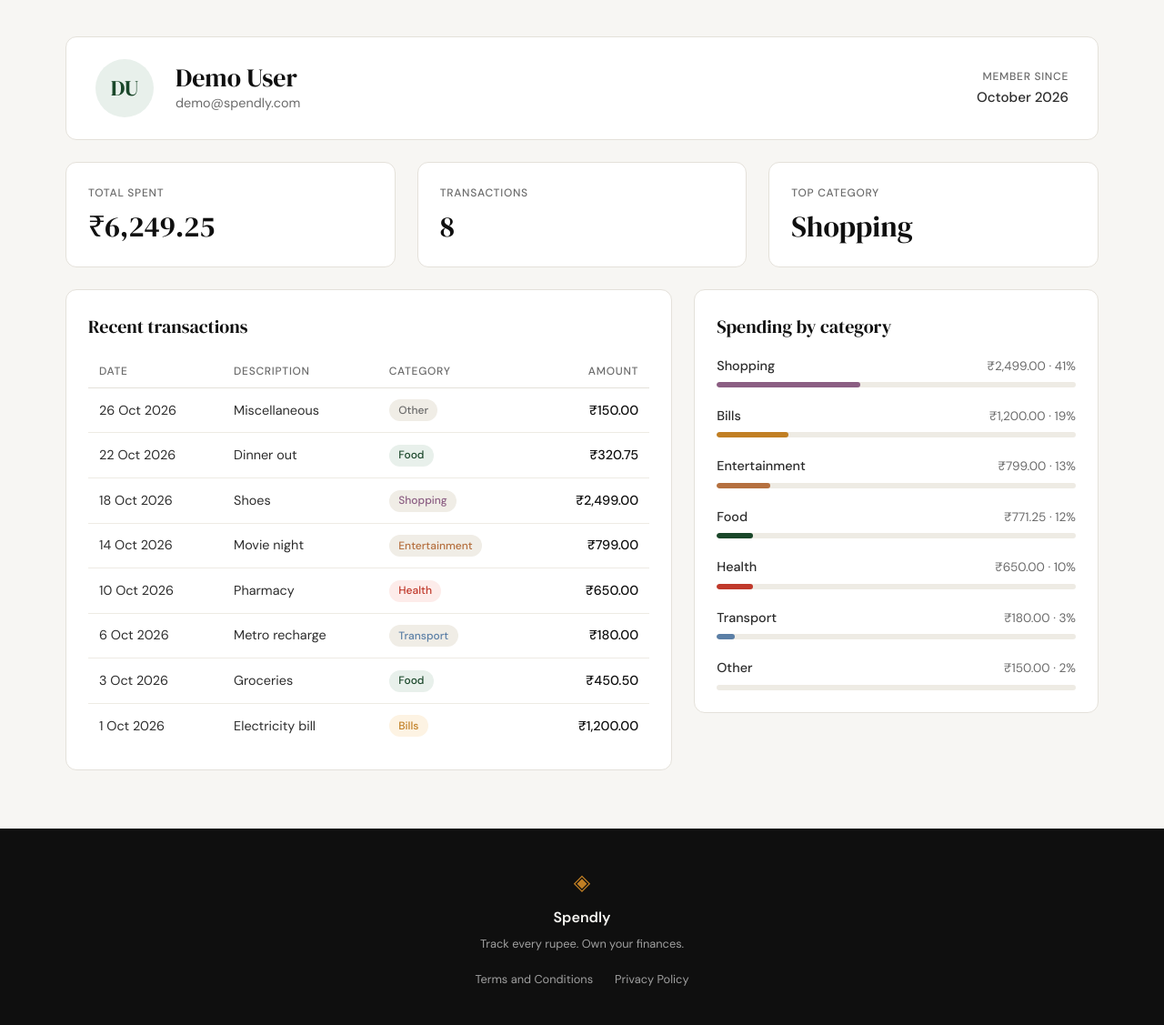
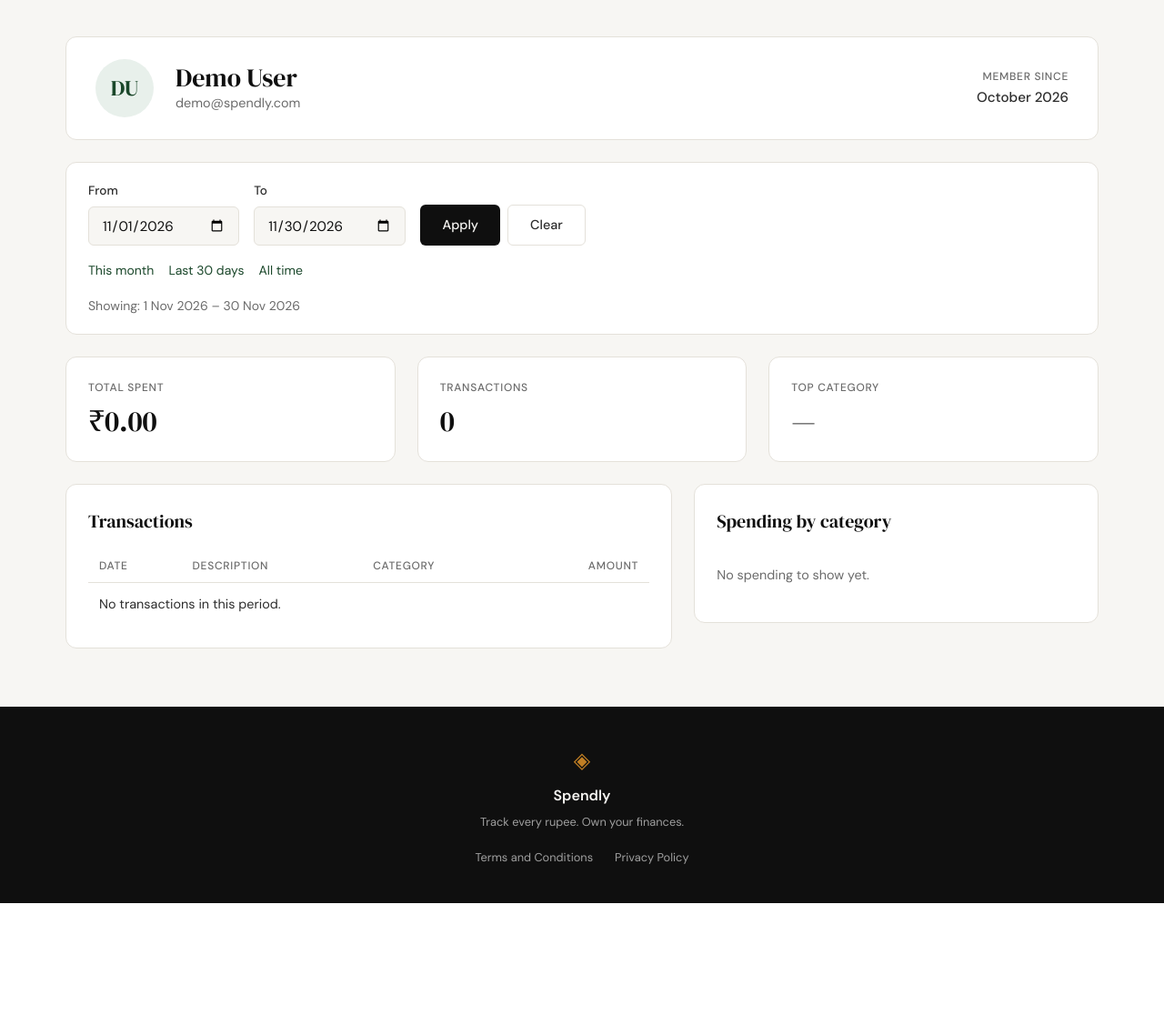
Before and after one commit to rudraksh-sindwani/spendly, a Flask app: page /profile?from=2026-11-01&to=2026-11-30 in a window 1280 px wide. Shown: the part 61-1188 px from the top of the page at 91% size. After the commit the page ends 1054 px from the top, so only its background shows below. Run offline with Flask 3, Linux system fonts and the light colour scheme; a user stored in the database is signed in; data comes from the database, SQL or seed files in the repository.

Commit message:
add dynamic routes to profile page

```diff
--- a/app.py
+++ b/app.py
@@ -1,4 +1,6 @@
+import calendar
 import sqlite3
+from datetime import date, datetime, timedelta
 
 from flask import Flask, flash, redirect, render_template, request, session, url_for
 from werkzeug.security import check_password_hash
@@ -110,11 +112,51 @@ def privacy():
 # Profile and placeholder routes                                      #
 # ------------------------------------------------------------------ #
 
+def _parse_iso_date(value):
+    try:
+        return datetime.strptime(value or "", "%Y-%m-%d").date()
+    except ValueError:
+        return None
+
+
+def _format_day(d):
+    return f"{d.day} {d.strftime('%b %Y')}"
+
+
 @app.route("/profile")
 def profile():
     user_id = session.get("user_id")
     if not user_id:
         return redirect(url_for("login"))
+
+    # ---- SECTION: date filter ----
+    start = _parse_iso_date(request.args.get("from"))
+    end = _parse_iso_date(request.args.get("to"))
+    range_reversed = bool(start and end and start > end)
+    if range_reversed:
+        start = end = None
+    date_from = start.isoformat() if start else None
+    date_to = end.isoformat() if end else None
+    filter_active = bool(start or end)
+
+    today = date.today()
+    presets = {
+        "month_start": today.replace(day=1).isoformat(),
+        "month_end": today.replace(
+            day=calendar.monthrange(today.year, today.month)[1]
+        ).isoformat(),
+        "last30_start": (today - timedelta(days=29)).isoformat(),
+        "last30_end": today.isoformat(),
+    }
+
+    range_label = ""
+    if start and end:
+        range_label = f"{_format_day(start)} – {_format_day(end)}"
+    elif start:
+        range_label = f"From {_format_day(start)}"
+    elif end:
+        range_label = f"Until {_format_day(end)}"
+    # ---- END SECTION: date filter ----
 
     # ---- SECTION: user + summary stats (subagent 2) ----
     user = get_user_by_id(user_id)
@@ -124,19 +166,27 @@ def profile():
             (words[0][0] + words[-1][0]).upper() if len(words) > 1
             else words[0][0].upper() if words else "?"
         )
-    stats = get_summary_stats(user_id)
+    stats = get_summary_stats(user_id, date_from, date_to)
     # ---- END SECTION: user + summary stats ----
 
     if user is None:
         session.clear()
         return redirect(url_for("login"))
 
+    if range_reversed:
+        flash("Start date must be on or before end date", "error")
+
     # ---- SECTION: transaction history (subagent 1) ----
-    transactions = get_recent_transactions(user_id)
+    transactions = get_recent_transactions(
+        user_id,
+        limit=None if filter_active else 10,
+        date_from=date_from,
+        date_to=date_to,
+    )
     # ---- END SECTION: transaction history ----
 
     # ---- SECTION: category breakdown (subagent 3) ----
-    categories = get_category_breakdown(user_id)
+    categories = get_category_breakdown(user_id, date_from, date_to)
     for c in categories:
         c["bar"] = round(c["pct"] / 5) * 5
     # ---- END SECTION: category breakdown ----
@@ -147,6 +197,11 @@ def profile():
         stats=stats,
         transactions=transactions,
         categories=categories,
+        date_from=date_from or "",
+        date_to=date_to or "",
+        filter_active=filter_active,
+        range_label=range_label,
+        presets=presets,
     )
 
 
--- a/database/queries.py
+++ b/database/queries.py
@@ -1,8 +1,18 @@
-from datetime import datetime
-
 from datetime import datetime
 
 from database.db import get_db
+
+
+def _date_clause(date_from, date_to):
+    sql = ""
+    params = []
+    if date_from:
+        sql += " AND date >= ?"
+        params.append(date_from)
+    if date_to:
+        sql += " AND date <= ?"
+        params.append(date_to)
+    return sql, params
 
 
 # ---- SECTION: user + summary stats (subagent 2) ---------------------
@@ -30,18 +40,20 @@ def get_user_by_id(user_id):
     }
 
 
-def get_summary_stats(user_id):
+def get_summary_stats(user_id, date_from=None, date_to=None):
+    clause, extra = _date_clause(date_from, date_to)
+    params = (user_id, *extra)
     conn = get_db()
     try:
         totals = conn.execute(
             "SELECT COALESCE(SUM(amount), 0) AS total, COUNT(*) AS cnt "
-            "FROM expenses WHERE user_id = ?",
-            (user_id,),
+            "FROM expenses WHERE user_id = ?" + clause,
+            params,
         ).fetchone()
         top = conn.execute(
-            "SELECT category FROM expenses WHERE user_id = ? "
-            "GROUP BY category ORDER BY SUM(amount) DESC, category ASC LIMIT 1",
-            (user_id,),
+            "SELECT category FROM expenses WHERE user_id = ?" + clause +
+            " GROUP BY category ORDER BY SUM(amount) DESC, category ASC LIMIT 1",
+            params,
         ).fetchone()
     finally:
         conn.close()
@@ -53,14 +65,19 @@ def get_summary_stats(user_id):
 
 
 # ---- SECTION: transaction history (subagent 1) ----------------------
-def get_recent_transactions(user_id, limit=10):
+def get_recent_transactions(user_id, limit=10, date_from=None, date_to=None):
+    clause, params = _date_clause(date_from, date_to)
+    params = [user_id, *params]
+    sql = (
+        "SELECT date, description, category, amount FROM expenses "
+        "WHERE user_id = ?" + clause + " ORDER BY date DESC, id DESC"
+    )
+    if limit is not None:
+        sql += " LIMIT ?"
+        params.append(limit)
     conn = get_db()
     try:
-        rows = conn.execute(
-            "SELECT date, description, category, amount FROM expenses "
-            "WHERE user_id = ? ORDER BY date DESC, id DESC LIMIT ?",
-            (user_id, limit),
-        ).fetchall()
+        rows = conn.execute(sql, params).fetchall()
     finally:
         conn.close()
 
@@ -77,13 +94,15 @@ def get_recent_transactions(user_id, limit=10):
 
 
 # ---- SECTION: category breakdown (subagent 3) -----------------------
-def get_category_breakdown(user_id):
+def get_category_breakdown(user_id, date_from=None, date_to=None):
+    clause, extra = _date_clause(date_from, date_to)
     conn = get_db()
     try:
         rows = conn.execute(
             "SELECT category, SUM(amount) AS total FROM expenses "
-            "WHERE user_id = ? GROUP BY category ORDER BY total DESC",
-            (user_id,),
+            "WHERE user_id = ?" + clause +
+            " GROUP BY category ORDER BY total DESC",
+            (user_id, *extra),
         ).fetchall()
     finally:
         conn.close()
--- a/static/css/profile.css
+++ b/static/css/profile.css
@@ -274,6 +274,51 @@
 .w-95 { width: 95%; }
 .w-100 { width: 100%; }
 
+/* ------------------------------------------------------------------ */
+/* Date filter                                                       */
+/* ------------------------------------------------------------------ */
+
+.filter-bar {
+    background: var(--paper-card);
+    border: 1px solid var(--border);
+    border-radius: var(--radius-md);
+    padding: 1.25rem 1.5rem;
+    display: flex;
+    flex-direction: column;
+    gap: 1rem;
+}
+
+.filter-form {
+    display: flex;
+    flex-wrap: wrap;
+    align-items: flex-end;
+    gap: 1rem;
+}
+
+.filter-field label {
+    display: block;
+    font-size: 0.85rem;
+    font-weight: 500;
+    color: var(--ink-soft);
+    margin-bottom: 0.4rem;
+}
+
+.filter-actions { display: flex; gap: 0.5rem; }
+
+.filter-presets {
+    display: flex;
+    flex-wrap: wrap;
+    gap: 1rem;
+    font-size: 0.875rem;
+}
+
+.filter-presets a { color: var(--accent); }
+
+.filter-range {
+    font-size: 0.875rem;
+    color: var(--ink-muted);
+}
+
 /* Responsive */
 
 @media (max-width: 900px) {
@@ -285,4 +330,8 @@
     .profile-card { flex-wrap: wrap; padding: 1.25rem; }
     .profile-since { text-align: left; width: 100%; }
     .profile-stats { grid-template-columns: 1fr; gap: 1rem; }
+    .filter-bar { padding: 1rem; }
+    .filter-form { flex-direction: column; align-items: stretch; }
+    .filter-actions .btn-primary,
+    .filter-actions .btn-ghost { flex: 1; text-align: center; }
 }
--- a/templates/profile.html
+++ b/templates/profile.html
@@ -21,6 +21,35 @@
         </p>
     </section>
 
+    {% for category, message in get_flashed_messages(with_categories=true) %}
+    <div class="auth-{{ 'success' if category == 'success' else 'error' }}">{{ message }}</div>
+    {% endfor %}
+
+    <section class="filter-bar" aria-label="Date filter">
+        <form class="filter-form" method="get" action="{{ url_for('profile') }}">
+            <div class="filter-field">
+                <label for="filter-from">From</label>
+                <input class="form-input" type="date" id="filter-from" name="from" value="{{ date_from }}">
+            </div>
+            <div class="filter-field">
+                <label for="filter-to">To</label>
+                <input class="form-input" type="date" id="filter-to" name="to" value="{{ date_to }}">
+            </div>
+            <div class="filter-actions">
+                <button type="submit" class="btn-primary">Apply</button>
+                <a class="btn-ghost" href="{{ url_for('profile') }}">Clear</a>
+            </div>
+        </form>
+        <div class="filter-presets">
+            <a href="{{ url_for('profile', **{'from': presets.month_start, 'to': presets.month_end}) }}">This month</a>
+            <a href="{{ url_for('profile', **{'from': presets.last30_start, 'to': presets.last30_end}) }}">Last 30 days</a>
+            <a href="{{ url_for('profile') }}">All time</a>
+        </div>
+        {% if filter_active %}
+        <p class="filter-range">Showing: {{ range_label }}</p>
+        {% endif %}
+    </section>
+
     <section class="profile-stats" aria-label="Summary">
         <div class="stat-card">
             <p class="stat-label">Total spent</p>
@@ -38,7 +67,7 @@
 
     <div class="profile-grid">
         <section class="panel" aria-labelledby="tx-heading">
-            <h2 class="panel-title" id="tx-heading">Recent transactions</h2>
+            <h2 class="panel-title" id="tx-heading">{{ "Transactions" if filter_active else "Recent transactions" }}</h2>
             <div class="table-scroll">
                 <table class="tx-table">
                     <thead>
@@ -58,7 +87,7 @@
                             <td class="num">₹{{ "{:,.2f}".format(tx.amount) }}</td>
                         </tr>
                         {% else %}
-                        <tr><td colspan="4" class="empty-state">No transactions yet.</td></tr>
+                        <tr><td colspan="4" class="empty-state">{{ "No transactions in this period." if filter_active else "No transactions yet." }}</td></tr>
                         {% endfor %}
                     </tbody>
                 </table>
```
Also changed, not shown: tests/test_06-date-filter-profile-page.py (added, +451 -0 lines), .claude/specs/06-date-filter-profile-page.md (added).
